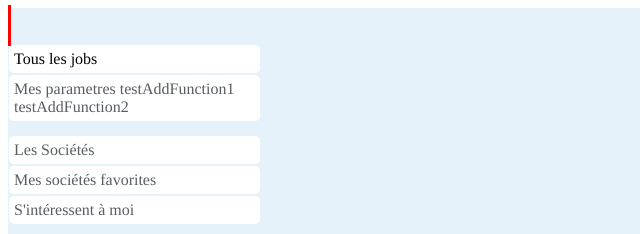
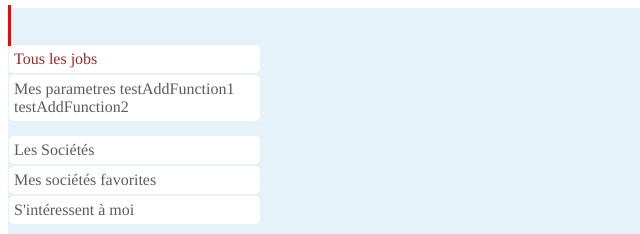
Before and after one commit to yanismichaud/RemixJob2, a plain HTML site: page Renix-Gob-master/index.html in a window 1280 px wide. In both pictures the pointer is over the element "Tous les jobs". Shown: the top 234 px of the page, 0-640 px from the left. Drawn offline with Linux system fonts and the light colour scheme; a web font is replaced by a local one.

Commit message:
fix color hover miniblock

```diff
--- a/Renix-Gob-master/style.css
+++ b/Renix-Gob-master/style.css
@@ -22,6 +22,6 @@
 }
 .miniblock:hover
 {
-	color: black;
+	color: rgb(156, 38, 38);
 
 }
```
